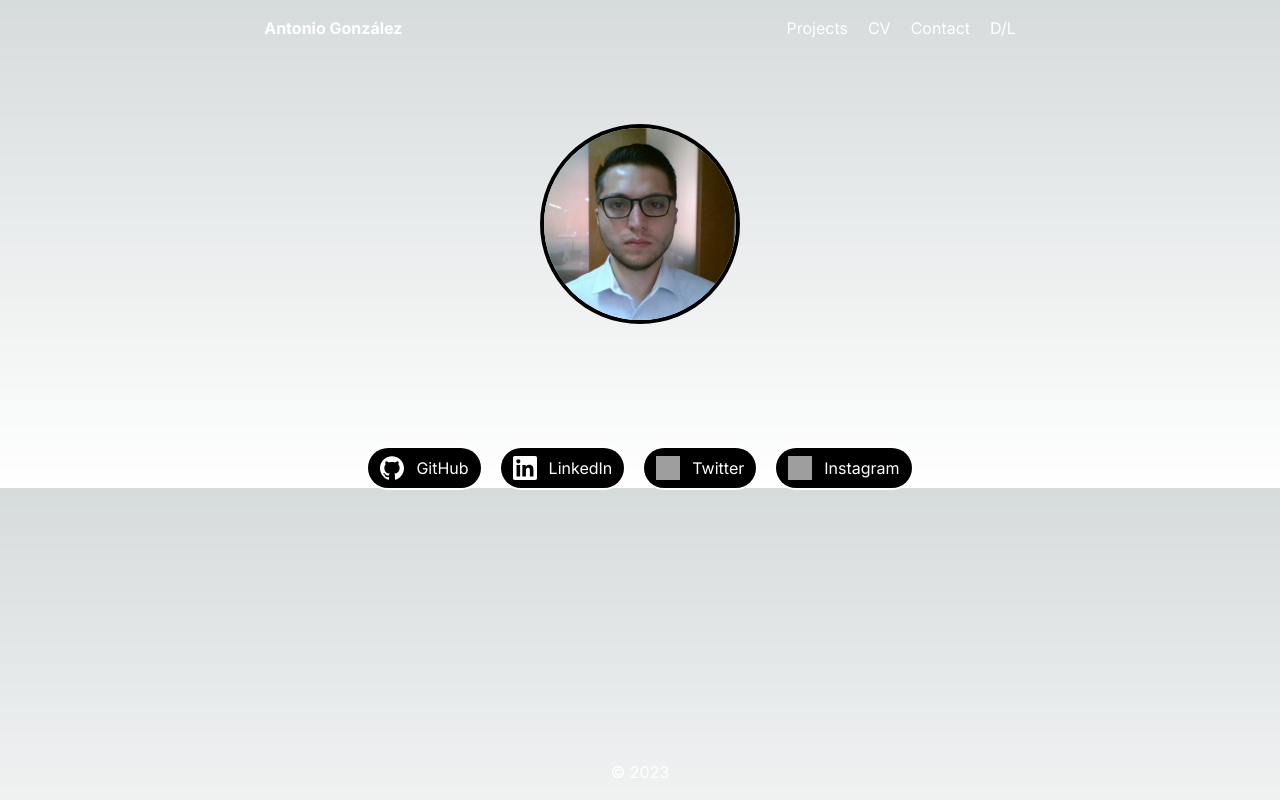
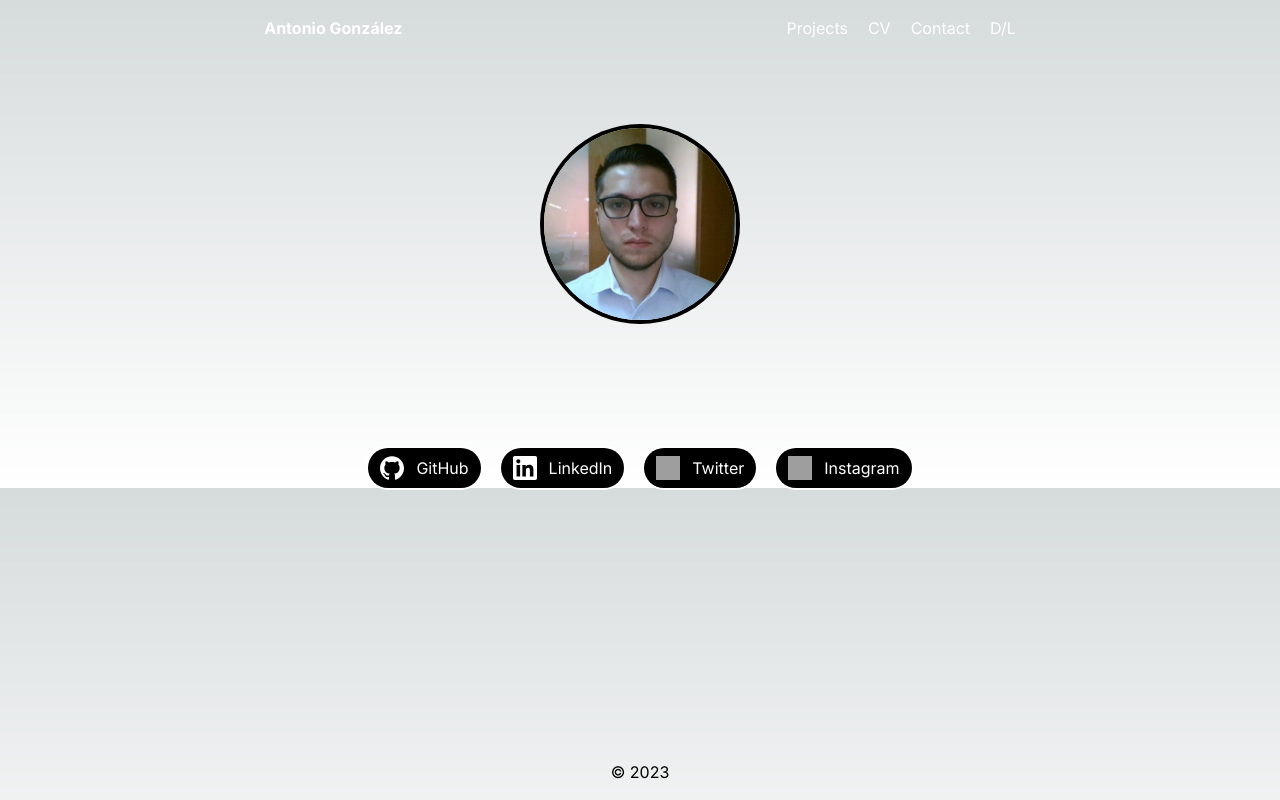
Before and after one commit to chilleno/portfolio, a Next.js app: page / in a window 1280 px wide. Built offline with nearby package versions, Linux system fonts and the light colour scheme; grey boxes are pictures that could not be loaded.

Commit message:
Update Footer.tsx
- add dark mode compatibility

```diff
--- a/src/app/Components/Footer.tsx
+++ b/src/app/Components/Footer.tsx
@@ -1,10 +1,21 @@
 import React from 'react';
 
-const Footer: React.FC = () => {
+interface FooterProps {
+    darkMode: boolean;
+};
+
+let className = {
+    main: {
+        dark: "fixed bottom-0 left-0 w-full font-normal text-white text-center py-4",
+        light: "fixed bottom-0 left-0 w-full font-normal text-black text-center py-4",
+    }
+}
+
+const Footer: React.FC<FooterProps> = ({ darkMode }) => {
     const currentYear = new Date().getFullYear();
 
     return (
-        <footer className="fixed bottom-0 left-0 w-full font-normal text-white text-center py-4">
+        <footer className={darkMode ? className.main.dark : className.main.light}>
             <a target="_blank" href="https://creativecommons.org/licenses/by-nc-sa/4.0/">© {currentYear}</a>
         </footer>
     );
```
